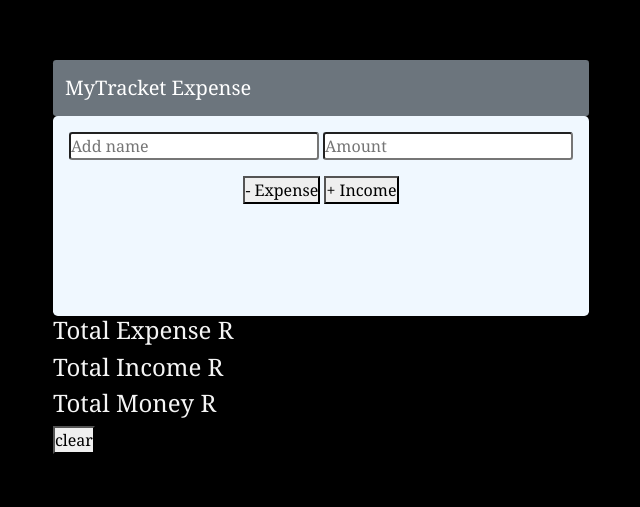
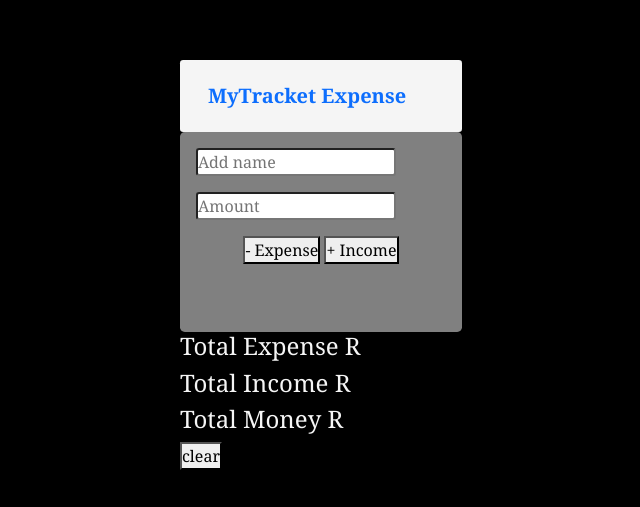
Before and after one commit to SiyabulelaSabu/MyTracket-Expense, a plain HTML site: page index.html in a window 1280 px wide. Shown: the part 143-650 px from the top of the page, without its empty margins (319-959 px from the left). Drawn offline with nearby package versions, Linux system fonts and the light colour scheme.

Commit message:
add CSS navbar and input

```diff
--- a/index.html
+++ b/index.html
@@ -13,7 +13,7 @@
 </head>
 <body>
     <div>
-      <nav class="navbar navbar-expand-lg navbar-dark bg-secondary">
+      <nav class="navbar">
         <div class="container-fluid">
           <a class="navbar-brand" href="#">MyTracket Expense</a>
         </div>
--- a/style.css
+++ b/style.css
@@ -16,7 +16,7 @@ body {
 }
 
 .app {
-    background-color: aliceblue;
+    background-color: gray;
     height: 200px;
     width: 100%;
     padding: 1rem;
@@ -27,3 +27,19 @@ body {
     border-radius: 0.3rem;
     padding-top: 1rem;
 }
+
+.navbar {
+    font-weight: bold;
+    margin-top: 1rem;
+    padding: 1rem;
+    color: whitesmoke;
+    background-color: whitesmoke;
+}
+
+.input {
+    width: 80%;
+    display: flex;
+    flex-direction: column;
+    justify-content: center;
+    gap: 1rem;
+}
```
